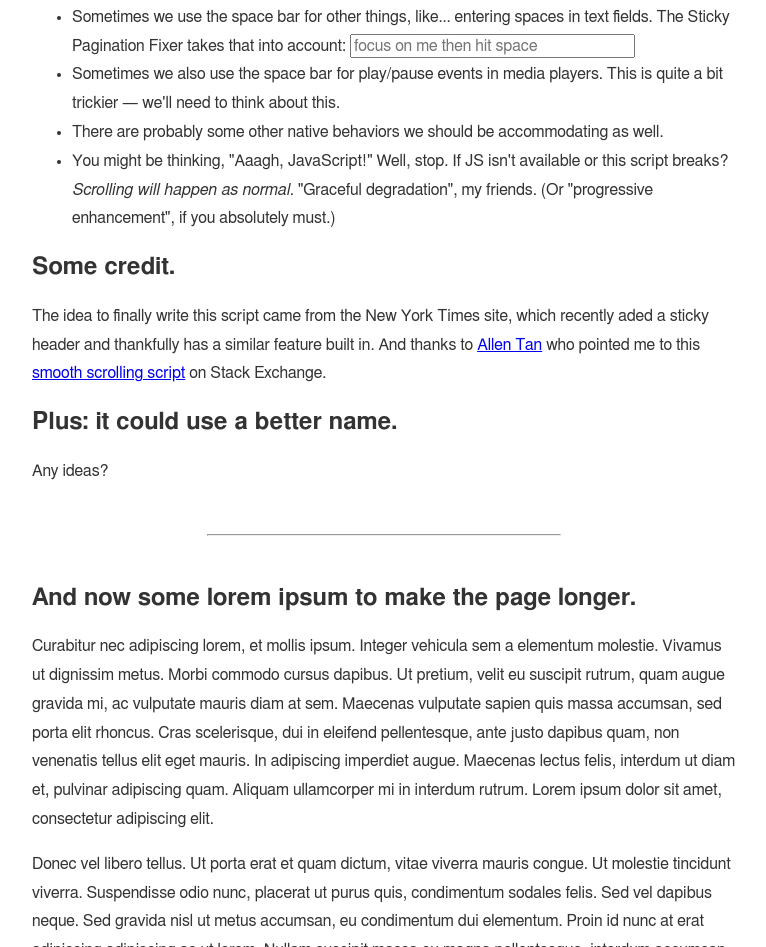
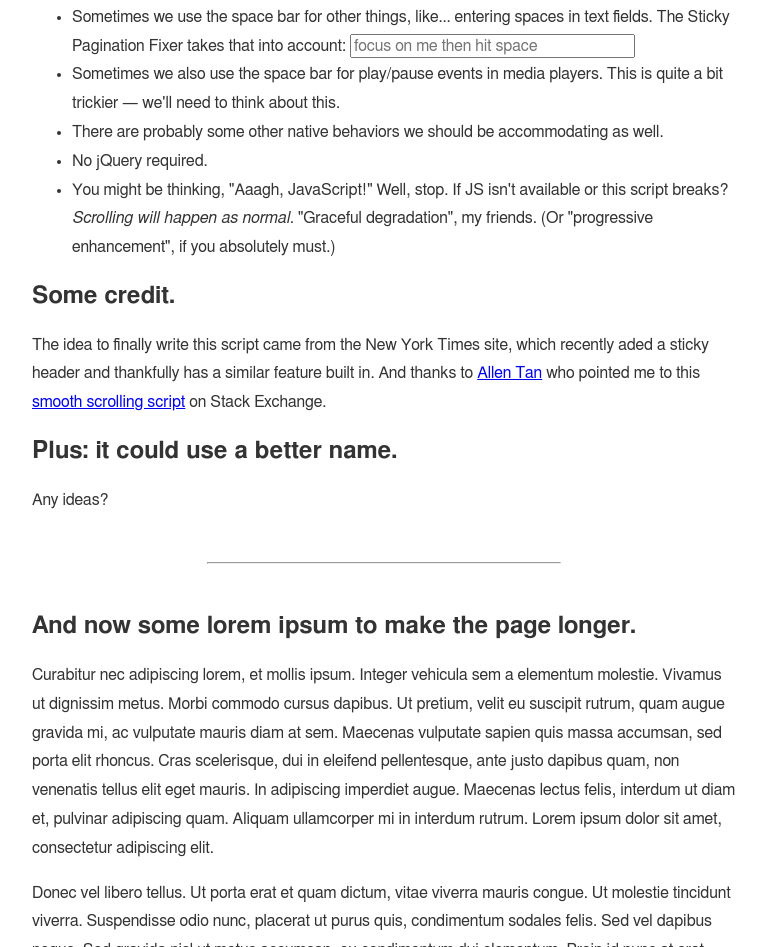
Before and after one commit to murtaugh/sticky-pagination-fixer, a plain HTML site: page index.html in a window 1280 px wide. Shown: the part 2092-3039 px from the top of the page, without its empty margins (256-1022 px from the left). Drawn offline with Linux system fonts and the light colour scheme.

Commit message:
update readme and demo text

```diff
--- a/index.html
+++ b/index.html
@@ -69,6 +69,7 @@
 		<li>Sometimes we use the space bar for other things, like... entering spaces in text fields. The Sticky Pagination Fixer takes that into account: <input type="text" placeholder="focus on me then hit space" /></li>
 		<li>Sometimes we also use the space bar for play/pause events in media players. This is quite a bit trickier — we'll need to think about this.</li>
 		<li>There are probably some other native behaviors we should be accommodating as well.</li>
+		<li>No jQuery required.</li>
 		<li>You might be thinking, "Aaagh, JavaScript!" Well, stop. If JS isn't available or this script breaks? <em>Scrolling will happen as normal.</em> "Graceful degradation", my friends. (Or "progressive enhancement", if you absolutely must.)</li>
 
 	</ul>
```
Also changed, not shown: 1 other file.
